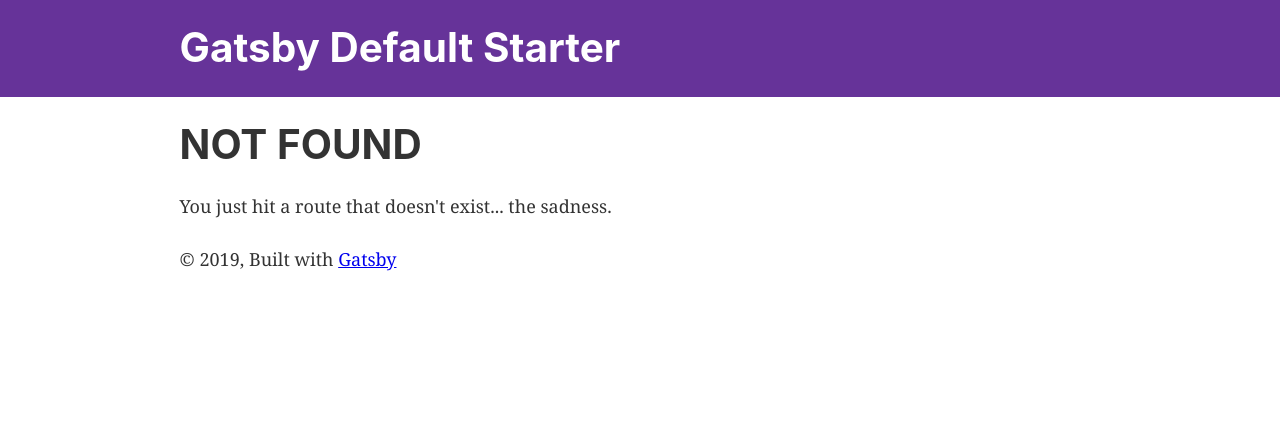
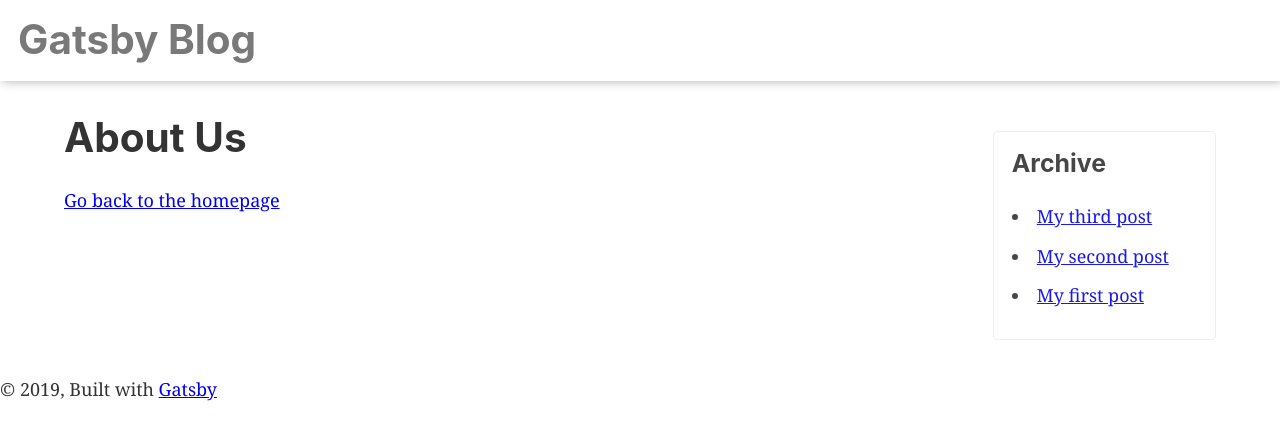
Before and after one commit to baptistefkt/gatsby-blog, a Gatsby site: page /about in a window 1280 px wide. Before the commit this address had no page. Built offline with nearby package versions, Linux system fonts and the light colour scheme; Gatsby itself is replaced by a stand-in of ours.

Commit message:
initial commit

```diff
--- a/gatsby-config.js
+++ b/gatsby-config.js
@@ -1,6 +1,6 @@
 module.exports = {
   siteMetadata: {
-    title: `Gatsby Default Starter`,
+    title: `Gatsby Blog`,
     description: `Kick off your next, great Gatsby project with this default starter. This barebones starter ships with the main Gatsby configuration files you might need.`,
     author: `@gatsbyjs`,
   },
@@ -27,6 +27,36 @@ module.exports = {
         icon: `src/images/gatsby-icon.png`, // This path is relative to the root of the site.
       },
     },
+    {
+      resolve: `gatsby-source-filesystem`,
+      options: {
+        path: `${__dirname}/src/posts`,
+        name: `posts`
+
+      },
+    },
+    {
+      resolve: `gatsby-transformer-remark`,
+      options: {
+        // CommonMark mode (default: true)
+        commonmark: true,
+        // Footnotes mode (default: true)
+        footnotes: true,
+        // Pedantic mode (default: true)
+        pedantic: true,
+        // GitHub Flavored Markdown mode (default: true)
+        gfm: true,
+        // Plugins configs
+        plugins: [],
+      },
+    },
+    {
+      resolve: `gatsby-plugin-styled-components`,
+      options: {
+        // Add any options here
+      },
+    },
+
     // this (optional) plugin enables Progressive Web App + Offline functionality
     // To learn more, visit: https://gatsby.dev/offline
     // 'gatsby-plugin-offline',
--- a/package.json
+++ b/package.json
@@ -5,18 +5,22 @@
   "version": "0.1.0",
   "author": "Kyle Mathews <mathews.kyle@gmail.com>",
   "dependencies": {
+    "babel-plugin-styled-components": "^1.10.0",
     "gatsby": "^2.1.19",
     "gatsby-image": "^2.0.30",
     "gatsby-plugin-manifest": "^2.0.20",
     "gatsby-plugin-offline": "^2.0.24",
     "gatsby-plugin-react-helmet": "^3.0.7",
     "gatsby-plugin-sharp": "^2.0.23",
+    "gatsby-plugin-styled-components": "^3.0.6",
     "gatsby-source-filesystem": "^2.0.23",
+    "gatsby-transformer-remark": "^2.3.1",
     "gatsby-transformer-sharp": "^2.1.15",
     "prop-types": "^15.7.2",
     "react": "^16.8.3",
     "react-dom": "^16.8.3",
-    "react-helmet": "^5.2.0"
+    "react-helmet": "^5.2.0",
+    "styled-components": "^4.1.3"
   },
   "devDependencies": {
     "prettier": "^1.16.4"
--- /dev/null
+++ b/src/components/archive.js
@@ -0,0 +1,60 @@
+/**
+ * Layout component that queries for data
+ * with Gatsby's StaticQuery component
+ *
+ * See: https://www.gatsbyjs.org/docs/static-query/
+ */
+
+import React from "react"
+import { StaticQuery, graphql, Link } from "gatsby"
+import styled from 'styled-components'
+
+const Aside = styled.aside`
+  border: 1px solid #eee;
+  padding: 1rem;
+  margin-top: 15px;
+  border-radius: 4px;
+  background-color: #fff;
+  opacity: 0.9;
+`
+
+const POST_QUERY = graphql`
+  query BlogpostArchive {
+    allMarkdownRemark(limit: 5, sort: {
+    order: DESC,
+    fields: [frontmatter___date]
+  }) {
+    edges {
+      node {
+        frontmatter {
+          title
+          slug
+        }
+      }
+    }
+  }
+  }
+`
+
+const Archive = () => (
+  <StaticQuery
+    query={POST_QUERY}
+    render={({ allMarkdownRemark }) => (
+      <>
+        <Aside>
+          <h3>Archive</h3>
+          {allMarkdownRemark.edges.map(edge => (
+            <li key={edge.node.frontmatter.slug}>
+              <Link to={`/posts${edge.node.frontmatter.slug}`}>
+                {edge.node.frontmatter.title}
+              </Link>
+
+            </li>
+          ))}
+        </Aside>
+      </>
+    )}
+  />
+)
+
+export default Archive
--- a/src/components/header.js
+++ b/src/components/header.js
@@ -1,34 +1,45 @@
 import { Link } from "gatsby"
 import PropTypes from "prop-types"
 import React from "react"
+import styled from 'styled-components'
+
+const HeaderWrapper = styled.header`
+  width: 100%;
+  background: #fff;
+  opacity: 0.98;
+  box-shadow: 2px 0px 10px #aaa;
+  position: fixed;
+  top: 0;
+  padding: 1rem;
+  z-index: 100;
+  font-size: 2rem;
+
+  img {
+    margin-bottom : 0;
+  }
+
+  a {
+    text-decoration: none;
+    color: #777;
+
+    &:hover {
+      color: #444;
+    }
+  }
+
+  h1 {
+    margin-bottom: 0;
+  }
+`
 
 const Header = ({ siteTitle }) => (
-  <header
-    style={{
-      background: `rebeccapurple`,
-      marginBottom: `1.45rem`,
-    }}
-  >
-    <div
-      style={{
-        margin: `0 auto`,
-        maxWidth: 960,
-        padding: `1.45rem 1.0875rem`,
-      }}
-    >
-      <h1 style={{ margin: 0 }}>
-        <Link
-          to="/"
-          style={{
-            color: `white`,
-            textDecoration: `none`,
-          }}
-        >
-          {siteTitle}
-        </Link>
-      </h1>
-    </div>
-  </header>
+  <HeaderWrapper>
+    <h1>
+      <Link to="/">
+        {siteTitle}
+      </Link>
+    </h1>
+  </HeaderWrapper>
 )
 
 Header.propTypes = {
--- a/src/components/layout.js
+++ b/src/components/layout.js
@@ -5,14 +5,31 @@
  * See: https://www.gatsbyjs.org/docs/static-query/
  */
 
-import React from "react"
-import PropTypes from "prop-types"
-import { StaticQuery, graphql } from "gatsby"
+import React from 'react'
+import PropTypes from 'prop-types'
+import { StaticQuery, graphql } from 'gatsby'
+import styled from 'styled-components'
 
-import Header from "./header"
-import "./layout.css"
+import Header from './header'
+import Archive from './archive'
+import './layout.css'
+import Img from 'gatsby-image'
 
-const Layout = ({ children }) => (
+const Body = styled.div`
+  padding-top: 80px;
+`
+
+const MainLayout = styled.main`
+  color: #333;
+  max-width: 90%;
+  margin: 0 auto;
+  padding: 2rem 0;
+  display: grid;
+  grid-template-columns: 4fr 1fr;
+  grid-column-gap: 2rem;
+`
+
+const Layout = ({ children, location }) => (
   <StaticQuery
     query={graphql`
       query SiteTitleQuery {
@@ -21,27 +38,35 @@ const Layout = ({ children }) => (
             title
           }
         }
+        file(relativePath: {
+          regex: "/forest/"
+        }) {
+          childImageSharp {
+            fluid (maxHeight: 1000){
+              ...GatsbyImageSharpFluid_tracedSVG
+            }
+          }
+        }
       }
     `}
     render={data => (
-      <>
+      <Body>
         <Header siteTitle={data.site.siteMetadata.title} />
-        <div
-          style={{
-            margin: `0 auto`,
-            maxWidth: 960,
-            padding: `0px 1.0875rem 1.45rem`,
-            paddingTop: 0,
-          }}
-        >
-          <main>{children}</main>
-          <footer>
-            © {new Date().getFullYear()}, Built with
-            {` `}
-            <a href="https://www.gatsbyjs.org">Gatsby</a>
-          </footer>
-        </div>
-      </>
+        {location.pathname === "/" &&
+          <Img fluid={data.file.childImageSharp.fluid} />
+        }
+        <MainLayout>
+          <div>
+            {children}
+          </div>
+          <Archive />
+        </MainLayout>
+        <footer>
+          © {new Date().getFullYear()}, Built with
+          {` `}
+          <a href='https://www.gatsbyjs.org'>Gatsby</a>
+        </footer>
+      </Body>
     )}
   />
 )
@@ -50,4 +75,8 @@ Layout.propTypes = {
   children: PropTypes.node.isRequired,
 }
 
+Layout.defaultProps = {
+  location: {},
+}
+
 export default Layout
--- a/src/pages/404.js
+++ b/src/pages/404.js
@@ -1,7 +1,7 @@
-import React from "react"
+import React from 'react'
 
-import Layout from "../components/layout"
-import SEO from "../components/seo"
+import Layout from '../components/layout'
+import SEO from '../components/seo'
 
 const NotFoundPage = () => (
   <Layout>
--- /dev/null
+++ b/src/pages/about.js
@@ -0,0 +1,16 @@
+import React from "react"
+import { Link } from "gatsby"
+
+import Layout from "../components/layout"
+import SEO from "../components/seo"
+
+const About = ({ location }) => (
+  <Layout location={location}>
+    <SEO title="About" />
+    <h1>About Us</h1>
+    <p></p>
+    <Link to="/">Go back to the homepage</Link>
+  </Layout>
+)
+
+export default About
--- /dev/null
+++ b/src/posts/post1.md
@@ -0,0 +1,28 @@
+---
+slug: "/first-post"
+title: "My first post"
+date: "2019-03-10"
+---
+
+# Hello
+
+## This is my first post with Gastby
+
+Intelligentsia leggings poke hoodie migas cray raw denim schlitz freegan 90's gentrify fingerstache wolf organic. Truffaut blog health goth pok pok plaid iceland. Polaroid affogato selfies locavore, hashtag asymmetrical swag literally jianbing lyft food truck hella deep v. Mustache cardigan portland mixtape flexitarian gentrify bitters sustainable pitchfork lo-fi hell of artisan glossier brunch. Unicorn organic single-origin coffee pour-over gluten-free enamel pin VHS copper mug gochujang try-hard, chillwave chicharrones pabst.
+
+### It's using gatsby's plugin called _remark_ !
+
+* An idea
+* Another one
+* And maybe a third one !
+
+
+1. First item on my list
+2. Second item one my fucking list
+3. And finaly a third item !
+
+
+[I'm an inline-style link](https://www.google.com)
+
+
+![alt text](https://github.com/adam-p/markdown-here/raw/master/src/common/images/icon48.png "Logo Title Text 1")
--- /dev/null
+++ b/src/posts/post2.md
@@ -0,0 +1,28 @@
+---
+slug: "/second-post"
+title: "My second post"
+date: "2019-03-12"
+---
+
+# Hi
+
+## This is my second post with Gastby
+
+Intelligentsia leggings poke hoodie migas cray raw denim schlitz freegan 90's gentrify fingerstache wolf organic. Truffaut blog health goth pok pok plaid iceland. Polaroid affogato selfies locavore, hashtag asymmetrical swag literally jianbing lyft food truck hella deep v. Mustache cardigan portland mixtape flexitarian gentrify bitters sustainable pitchfork lo-fi hell of artisan glossier brunch. Unicorn organic single-origin coffee pour-over gluten-free enamel pin VHS copper mug gochujang try-hard, chillwave chicharrones pabst.
+
+### It's using gatsby's plugin called _remark_ !
+
+* An idea
+* Another one
+* And maybe a third one !
+
+
+1. First item on my list
+2. Second item one my fucking list
+3. And finaly a third item !
+
+
+[I'm an inline-style link](https://www.google.com)
+
+
+![alt text](https://github.com/adam-p/markdown-here/raw/master/src/common/images/icon48.png "Logo Title Text 1")
--- /dev/null
+++ b/src/posts/post3.md
@@ -0,0 +1,16 @@
+---
+slug: "/third-post"
+title: "My third post"
+date: "2019-03-16"
+---
+
+# Thrid post !
+
+
+![desktop with computer](https://images.pexels.com/photos/373076/pexels-photo-373076.jpeg?cs=srgb&dl=blank-business-composition-373076.jpg&fm=jpg)
+
+| Tables        | Are           | Cool  |
+| ------------- |:-------------:| -----:|
+| col 3 is      | right-aligned | $1600 |
+| col 2 is      | centered      |   $12 |
+| zebra stripes | are neat      |    $1 |
```
Also changed, not shown: gatsby-node.js (+30 -6 lines), src/components/listing.js (added, +65 -0 lines), src/components/postLayout.js (added, +37 -0 lines), src/pages/index.js (+4 -5 lines), 3 other files.
